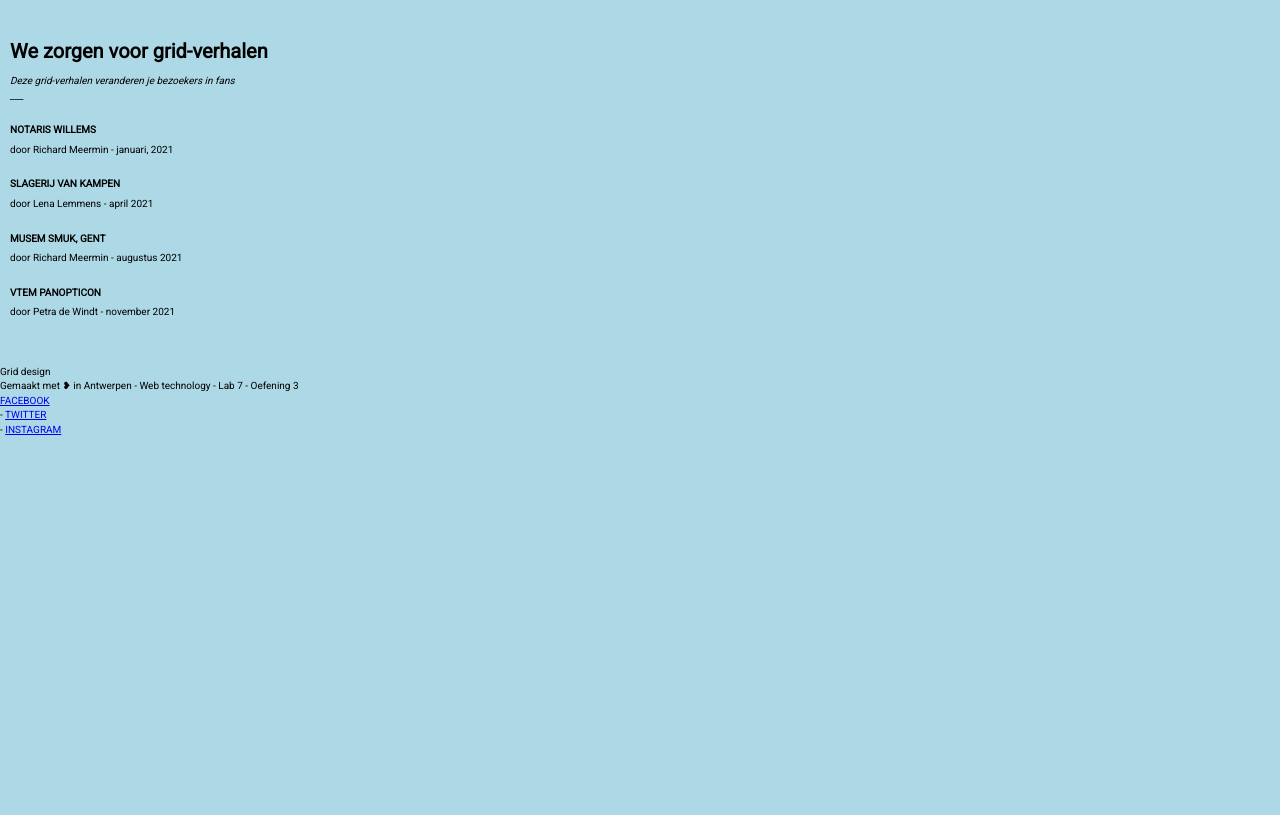
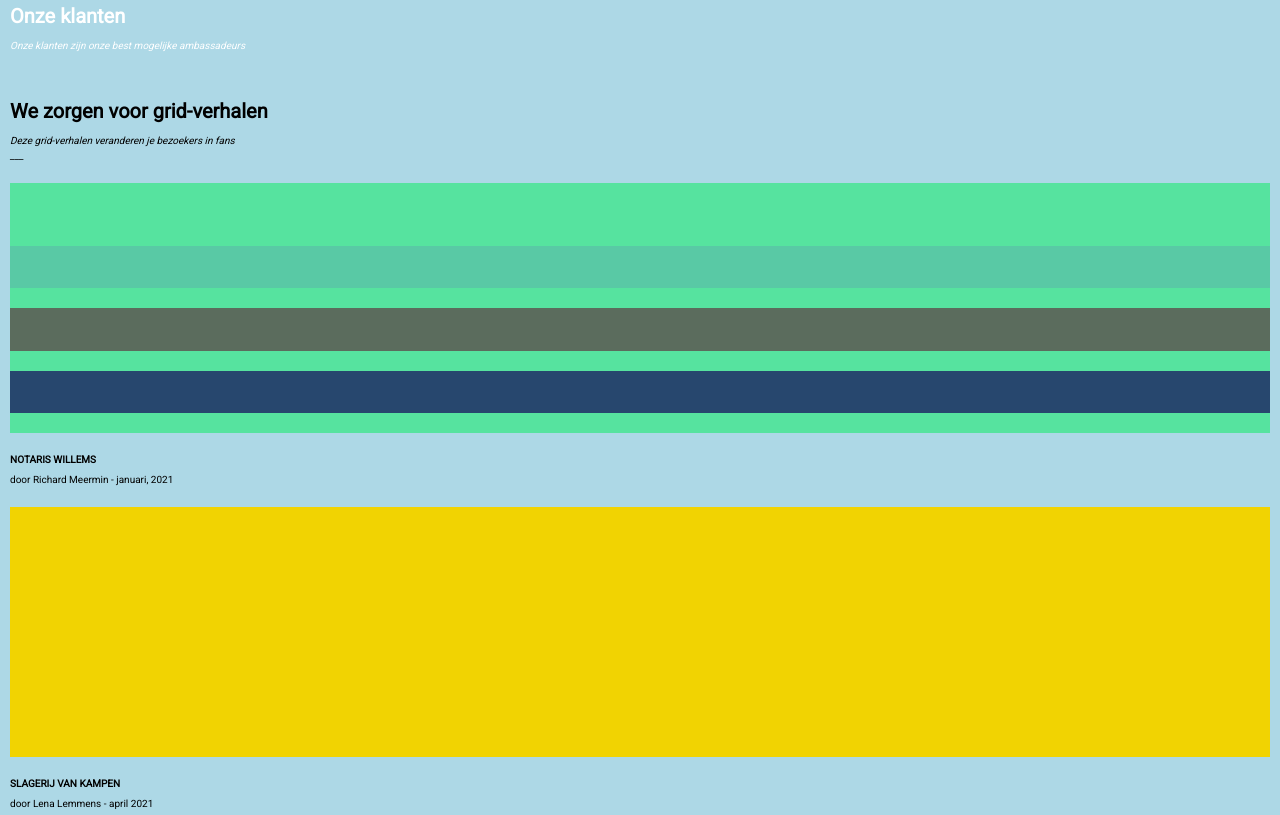
Before and after one commit to rblondiau/css-opdracht, a website built with Vite: page index.html in a window 1280 px wide. Shown: the part 560-1375 px from the top of the page. Before the commit the page ends 998 px from the top, so only its background shows below. Built offline with nearby package versions, Linux system fonts and the light colour scheme; files whose address does not match are found by name.

Commit message:
Vakken gekleurd

```diff
--- a/css/style.scss
+++ b/css/style.scss
@@ -24,6 +24,7 @@ body {
   .figuur1 {
     background-color: #56e39f;
   }
+
   .figuur1 > div:nth-child(1) {
     background-color: #56e39f;
   }
@@ -155,10 +156,28 @@ h3 {
   margin-bottom: 0.5rem;
 }
 
+main section p {
+  margin-bottom: 2rem;
+}
+
 input[type="submit"] {
   background-color: $black;
   color: $white;
   border-radius: 5px;
+}
+
+.figuur1 {
+  display: grid;
+  width: 50vh;
+  height: 50vh;
+}
+
+.figuur1,
+.figuur2,
+.figuur3,
+.figuur4 {
+  height: 250px;
+  width: 100%;
 }
 
 @media screen and (min-width: 900px) {
```
